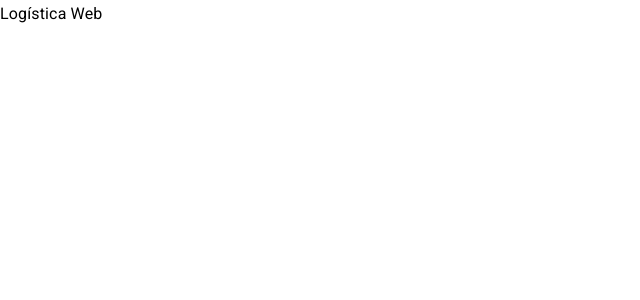
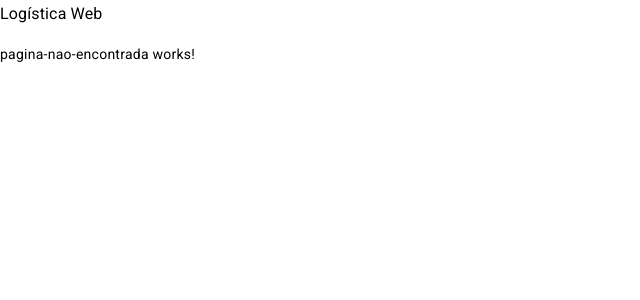
Before and after one commit to rbverissimo/maxima-teste-tecico, an Angular app in the folder logistica-web/: page /nao-encontrado in a window 1280 px wide. Before the commit this address led to /. Shown: the top 300 px of the page, without its empty margins (0-640 px from the left). Built offline with nearby package versions, Linux system fonts and the light colour scheme.

Commit message:
Definindo o routing da aplicação para reconhecer todas as rotas possíveis e páginas de erro

```diff
--- a/logistica-web/src/app/app-routing.module.ts
+++ b/logistica-web/src/app/app-routing.module.ts
@@ -1,7 +1,17 @@
 import { NgModule } from '@angular/core';
 import { RouterModule, Routes } from '@angular/router';
+import { CadastroComponent } from './negocio/cadastro/cadastro.component';
+import { EditarClienteComponent } from './negocio/cadastro/editar-cliente/editar-cliente.component';
+import { PaginaNaoEncontradaComponent } from './negocio/pagina-nao-encontrada/pagina-nao-encontrada.component';
 
-const routes: Routes = [];
+const routes: Routes = [
+  {path: '', redirectTo: '/cadastro', pathMatch: 'full'},
+  {path: 'cadastro', component: CadastroComponent, children: [
+    {path: 'novo', component: EditarClienteComponent}
+  ]},
+  {path: 'nao-encontrado', component: PaginaNaoEncontradaComponent},
+  {path: '**', redirectTo: '/nao-encontrado' }
+];
 
 @NgModule({
   imports: [RouterModule.forRoot(routes)],
--- a/logistica-web/src/app/app.module.ts
+++ b/logistica-web/src/app/app.module.ts
@@ -5,12 +5,14 @@ import { AppRoutingModule } from './app-routing.module';
 import { AppComponent } from './app.component';
 import { CadastroComponent } from './negocio/cadastro/cadastro.component';
 import { EditarClienteComponent } from './negocio/cadastro/editar-cliente/editar-cliente.component';
+import { PaginaNaoEncontradaComponent } from './negocio/pagina-nao-encontrada/pagina-nao-encontrada.component';
 
 @NgModule({
   declarations: [
     AppComponent,
     CadastroComponent,
-    EditarClienteComponent
+    EditarClienteComponent,
+    PaginaNaoEncontradaComponent
   ],
   imports: [
     BrowserModule,
--- /dev/null
+++ b/logistica-web/src/app/negocio/pagina-nao-encontrada/pagina-nao-encontrada.component.html
@@ -0,0 +1 @@
+<p>pagina-nao-encontrada works!</p>
```
Also changed, not shown: logistica-web/src/app/negocio/pagina-nao-encontrada/pagina-nao-encontrada.component.ts (added, +10 -0 lines), logistica-web/src/app/negocio/pagina-nao-encontrada/pagina-nao-encontrada.component.css (added).
